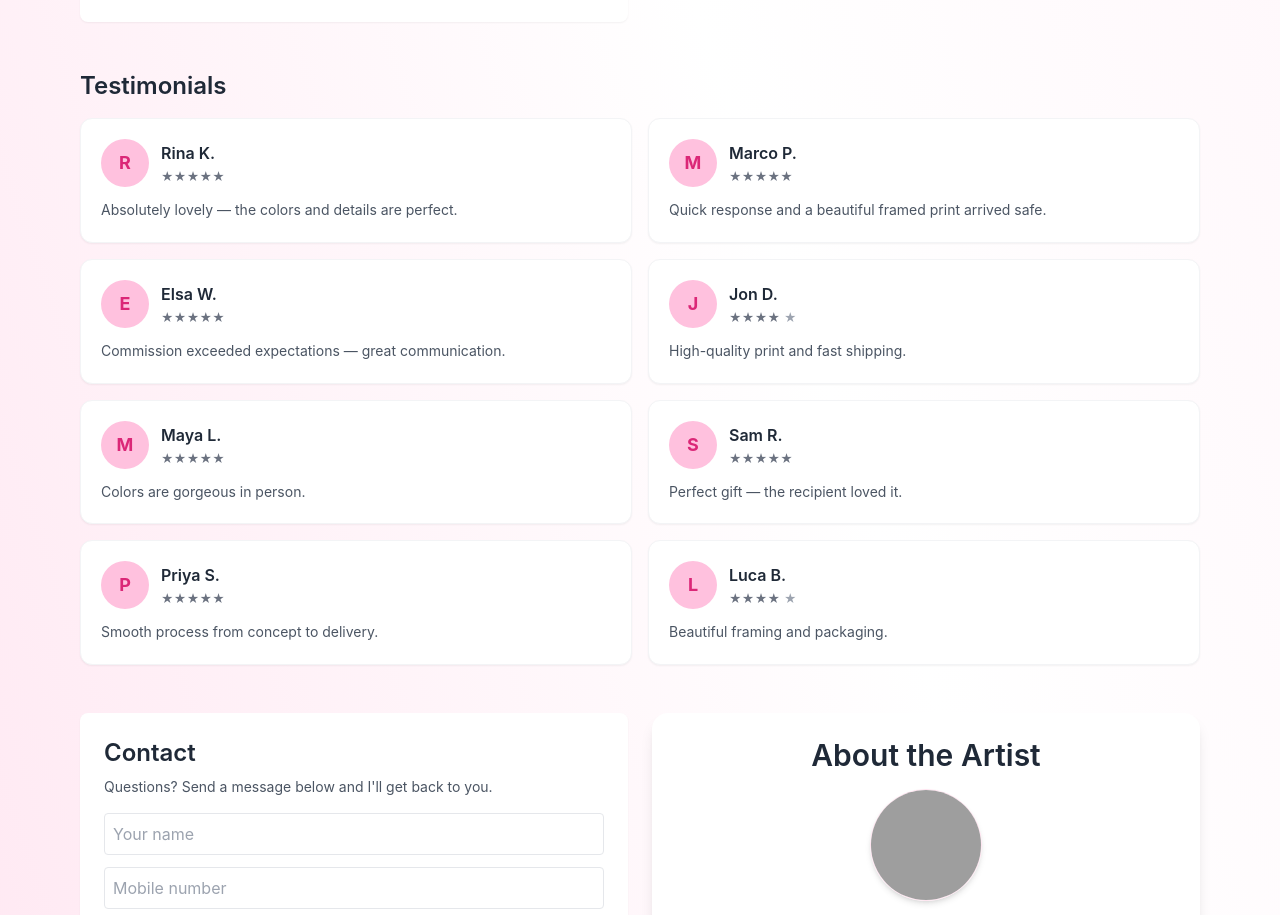
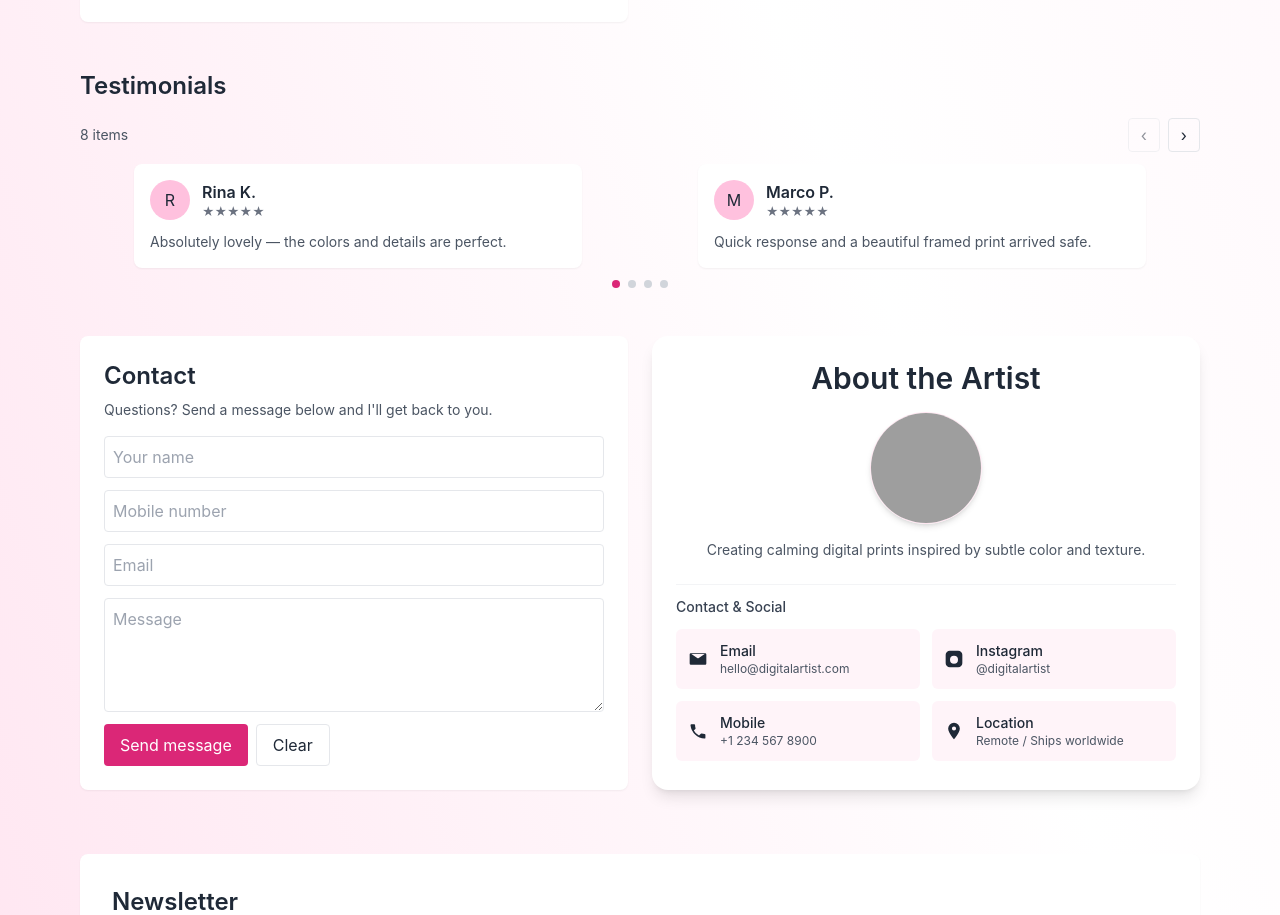
Before and after one commit to yogi7302/MyApp, a React (Vite) app: page / in a window 1280 px wide. Shown: the part 2003-2918 px from the top of the page. Built offline with nearby package versions, Linux system fonts and the light colour scheme; grey boxes are pictures that could not be loaded.

Commit message:
Update App.jsx

```diff
--- a/src/App.jsx
+++ b/src/App.jsx
@@ -499,34 +499,30 @@ export default function App() {
           </div>
         </section>
 
-        {/* TESTIMONIALS - cleaned layout */}
+        {/* TESTIMONIALS - carousel of testimonials (shows 2 per view on md) */}
         <section className="mb-12">
           <h3 className="text-2xl font-semibold mb-4">Testimonials</h3>
 
-          <div className="grid gap-4 md:grid-cols-2">
-            {testimonials.map((t) => (
-              <div
-                key={t.id}
-                className="bg-white rounded-xl shadow-sm p-5 border border-gray-100 max-w-full"
-              >
+          <Carousel
+            items={testimonials}
+            itemRenderer={(t) => (
+              <div key={t.id} className="bg-white p-4 rounded-lg shadow-sm max-w-md mx-auto">
                 <div className="flex items-center gap-3">
-                  <div className="w-12 h-12 rounded-full bg-pink-100 flex items-center justify-center text-pink-600 font-bold text-lg">
+                  <div className="w-10 h-10 bg-pink-100 rounded-full flex items-center justify-center">
                     {t.name[0]}
                   </div>
 
-                  <div className="flex flex-col gap-1">
+                  <div>
                     <div className="font-semibold">{t.name}</div>
-                    <div className="text-xs text-gray-500 tracking-wide">
-                      {"★".repeat(t.rating)}{" "}
-                      <span className="text-gray-400">{"★".repeat(5 - t.rating)}</span>
-                    </div>
+                    <div className="text-xs text-gray-500">{"★".repeat(t.rating)}</div>
                   </div>
                 </div>
 
-                <p className="mt-3 text-sm leading-relaxed text-gray-600">{t.text}</p>
+                <p className="mt-3 text-sm text-gray-600">{t.text}</p>
               </div>
-            ))}
-          </div>
+            )}
+            perPage={{ base: 1, md: 2 }}
+          />
         </section>
 
         {/* CONTACT & ABOUT */}
```
